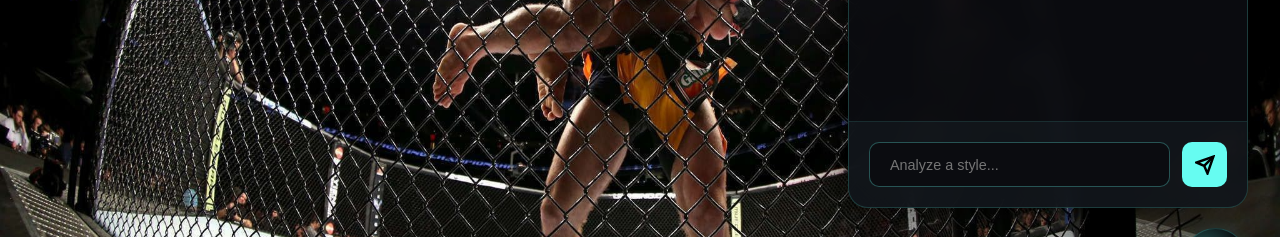
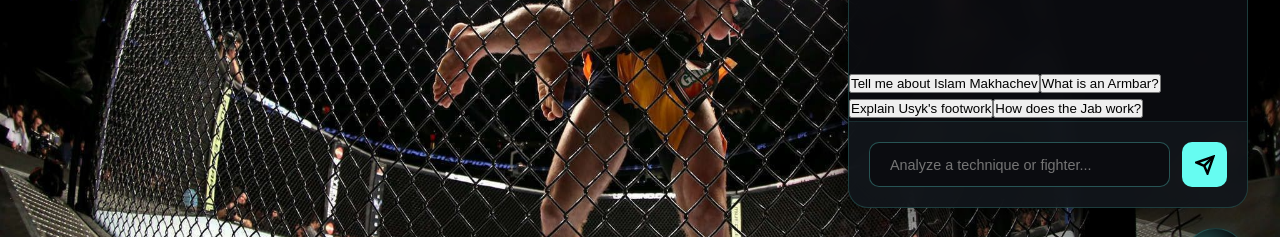
Before and after one commit to Achehrour05/Vanguard-Combat, a React (Vite) app in the folder app/: page / in a window 1280 px wide. Both pictures are taken after a click on the button 1215 px from the left and 735 px from the top of the page. Shown: the part 475-712 px from the top of the page. Built offline with nearby package versions, Linux system fonts and the light colour scheme; no server answers.

Commit message:
feat(chatbot-ui): add prompt suggestion chips and typing indicator

```diff
--- a/app/src/components/ChatBot.jsx
+++ b/app/src/components/ChatBot.jsx
@@ -1,5 +1,15 @@
 import React, { useState, useEffect, useRef } from "react";
 import "./ChatBot.css";
+
+const API_BASE = import.meta.env.VITE_API_BASE_URL || "http://127.0.0.1:8000";
+
+const SUGGESTIONS = [
+    "Tell me about Islam Makhachev",
+    "What is an Armbar?",
+    "Explain Usyk's footwork",
+    "How does the Jab work?"
+];
+
 const ChatBot = () => {
     const [isOpen, setIsOpen] = useState(false);
     const [messages, setMessages] = useState([
@@ -8,25 +18,28 @@ const ChatBot = () => {
     const [input, setInput] = useState("");
     const [isLoading, setIsLoading] = useState(false);
     const messagesEndRef = useRef(null);
+
     const scrollToBottom = () => {
         messagesEndRef.current?.scrollIntoView({ behavior: "smooth" });
     };
+
     useEffect(() => {
         if (isOpen) scrollToBottom();
     }, [messages, isOpen]);
-    const handleSend = async (e) => {
-        e.preventDefault();
-        if (!input.trim() || isLoading) return;
-        const userMsg = { role: "user", content: input };
+
+    const sendQuery = async (queryText) => {
+        if (!queryText.trim() || isLoading) return;
+        const userMsg = { role: "user", content: queryText };
         setMessages(prev => [...prev, userMsg]);
         setInput("");
         setIsLoading(true);
+
         try {
-            const response = await fetch("http://127.0.0.1:8000/api/chat", {
+            const response = await fetch(`${API_BASE}/api/chat`, {
                 method: "POST",
                 headers: { "Content-Type": "application/json" },
                 body: JSON.stringify({
-                    message: input,
+                    message: queryText,
                     history: messages
                 })
             });
@@ -42,10 +55,15 @@ const ChatBot = () => {
             setIsLoading(false);
         }
     };
+
+    const handleSend = async (e) => {
+        e.preventDefault();
+        await sendQuery(input);
+    };
+
     return (
         <div className={`chatbot-wrapper ${isOpen ? 'open' : ''}`}>
-            {}
-            <button className="chatbot-toggle" onClick={() => setIsOpen(!isOpen)}>
+            <button className="chatbot-toggle" onClick={() => setIsOpen(!isOpen)} aria-label="Toggle AI Advisor">
                 {isOpen ? (
                     <svg viewBox="0 0 24 24" width="24" height="24" fill="none" stroke="currentColor" strokeWidth="2.5">
                         <line x1="18" y1="6" x2="6" y2="18"></line>
@@ -60,7 +78,7 @@ const ChatBot = () => {
                     </div>
                 )}
             </button>
-            {}
+
             <div className="chatbot-window">
                 <header className="chatbot-header">
                     <div className="header-top">
@@ -69,6 +87,7 @@ const ChatBot = () => {
                     </div>
                     <h3>STRATEGIC INTEL</h3>
                 </header>
+
                 <div className="chatbot-messages">
                     {messages.map((msg, i) => (
                         <div key={i} className={`message-row ${msg.role}`}>
@@ -86,15 +105,30 @@ const ChatBot = () => {
                     )}
                     <div ref={messagesEndRef} />
                 </div>
+
+                {messages.length < 3 && !isLoading && (
+                    <div className="flex flex-wrap gap-1.5 p-2 bg-black/40 border-t border-white/5">
+                        {SUGGESTIONS.map((item, idx) => (
+                            <button
+                                key={idx}
+                                onClick={() => sendQuery(item)}
+                                className="text-[11px] text-gray-400 bg-white/5 hover:bg-white/10 hover:text-white px-2.5 py-1 rounded-full transition-colors border border-white/5 text-left"
+                            >
+                                {item}
+                            </button>
+                        ))}
+                    </div>
+                )}
+
                 <form className="chatbot-input" onSubmit={handleSend}>
                     <input
                         type="text"
-                        placeholder="Analyze a style..."
+                        placeholder="Analyze a technique or fighter..."
                         value={input}
                         onChange={(e) => setInput(e.target.value)}
                         disabled={isLoading}
                     />
-                    <button type="submit" disabled={isLoading}>
+                    <button type="submit" disabled={isLoading || !input.trim()} aria-label="Send Message">
                         <svg viewBox="0 0 24 24" width="20" height="20" fill="none" stroke="currentColor" strokeWidth="3">
                             <line x1="22" y1="2" x2="11" y2="13"></line>
                             <polygon points="22 2 15 22 11 13 2 9 22 2"></polygon>
@@ -105,4 +139,5 @@ const ChatBot = () => {
         </div>
     );
 };
+
 export default ChatBot;
```
